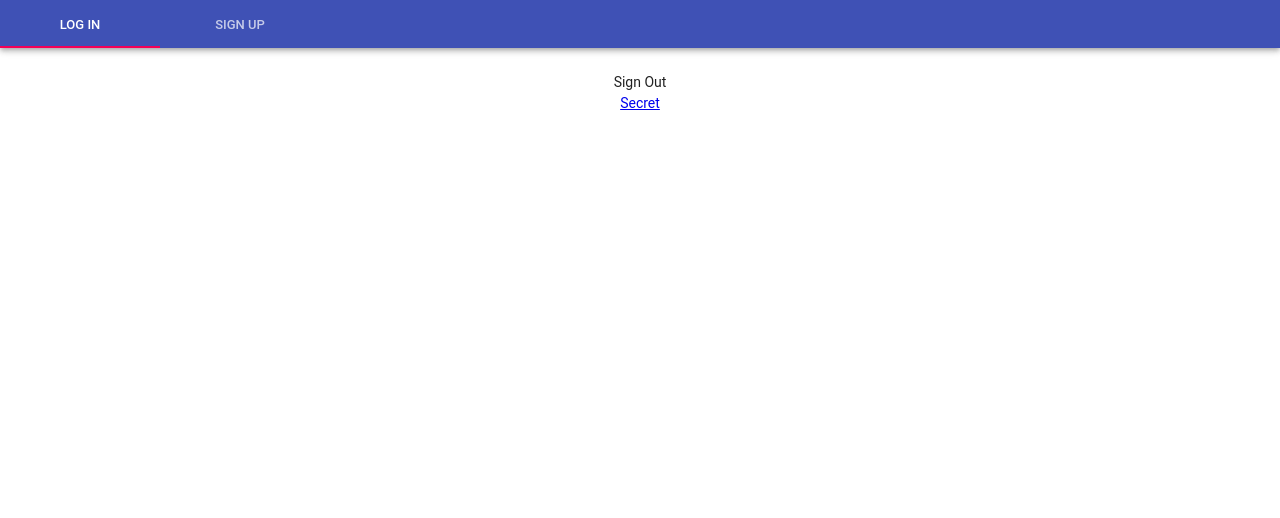
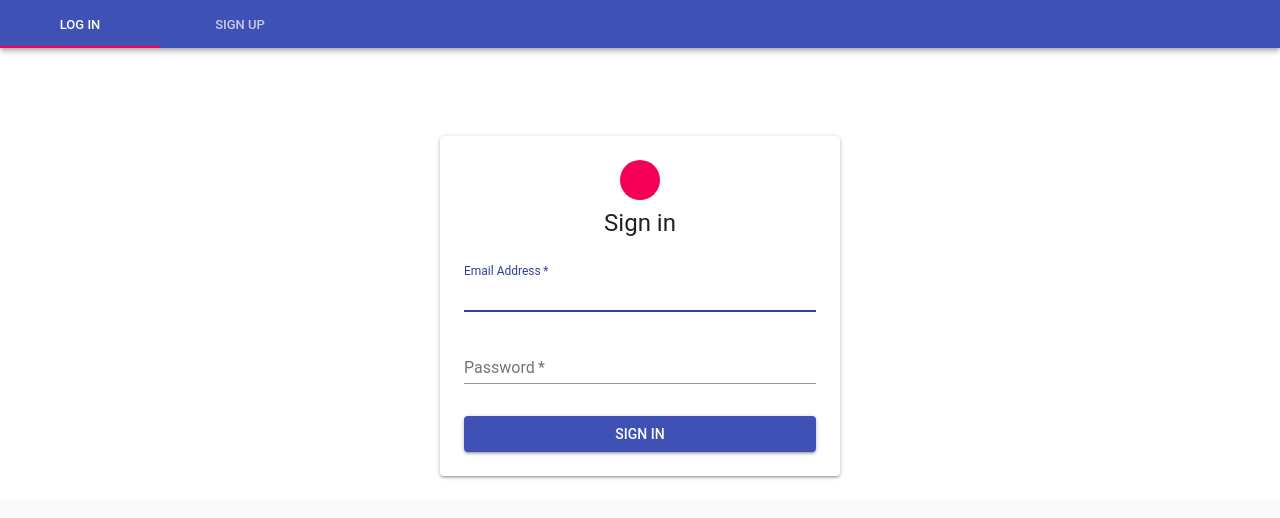
Before and after one commit to katiemacaulay/TeacherScheduler, a React (Create React App) app in the folder teacherscheduler/client/: page / in a window 1280 px wide. Shown: the top 518 px of the page. Built offline with nearby package versions, Linux system fonts and the light colour scheme.

Commit message:
adding styling an d localsStorage working- next step post

```diff
--- a/teacherscheduler/client/src/Components/LogInTab.js
+++ b/teacherscheduler/client/src/Components/LogInTab.js
@@ -6,7 +6,7 @@ import Tab from '@material-ui/core/Tab';
 import AppBar from '@material-ui/core/AppBar';
 import Typography from '@material-ui/core/Typography';
 import SignUp from "./SignUp/SignUpSlider";
-import LogIn from "./LogIn"
+import LogIn from "./SignUp/SignIn"
 
 
 function TabContainer(props) {
--- /dev/null
+++ b/teacherscheduler/client/src/Components/SignUp/ConfirmPage.js
@@ -0,0 +1,57 @@
+import React from 'react';
+import PropTypes from 'prop-types';
+import { withStyles } from '@material-ui/core/styles';
+import Typography from '@material-ui/core/Typography';
+import List from '@material-ui/core/List';
+import ListItem from '@material-ui/core/ListItem';
+import ListItemText from '@material-ui/core/ListItemText';
+
+const styles = theme => ({
+  root: {
+    ...theme.mixins.gutters(),
+    paddingTop: theme.spacing.unit * 2,
+    paddingBottom: theme.spacing.unit * 2,
+    marginBottom: 20
+  },
+});
+
+function ConfirmPage(props) {
+  const { classes } = props;
+
+
+
+  return (
+    <div>
+      <div className={classes.root} elevation={1}>
+        <Typography variant="h5" component="h3">
+          Confirm Your Information!
+        </Typography>
+        <Typography component="p">
+            <List>
+                <ListItem>
+                   First Name: {localStorage.getItem('firstName')}
+                </ListItem>
+                <ListItem>
+                    Last Name: {localStorage.getItem('lastName')}
+                </ListItem>
+                <ListItem>
+                    Email: {localStorage.getItem('email')}
+                </ListItem>
+                <ListItem>
+                    Username:{localStorage.getItem('username')}
+                </ListItem>
+                <ListItem>
+                    Password: *Protected*
+                </ListItem>
+            </List>
+        </Typography>
+      </div>
+    </div>
+  );
+}
+
+ConfirmPage.propTypes = {
+  classes: PropTypes.object.isRequired,
+};
+
+export default withStyles(styles)(ConfirmPage);
--- a/teacherscheduler/client/src/Components/SignUp/SignIn.js
+++ b/teacherscheduler/client/src/Components/SignUp/SignIn.js
@@ -1,64 +1,150 @@
-import React, { Component } from "react";
-import PropTypes from "prop-types";
-import { FormGroup, FormLabel, FormControl, Button } from "react-bootstrap";
+import React from 'react';
+import PropTypes from 'prop-types';
+import Avatar from '@material-ui/core/Avatar';
+import Button from '@material-ui/core/Button';
+import CssBaseline from '@material-ui/core/CssBaseline';
+import FormControl from '@material-ui/core/FormControl';
+import Input from '@material-ui/core/Input';
+import InputLabel from '@material-ui/core/InputLabel';
+import Paper from '@material-ui/core/Paper';
+import Typography from '@material-ui/core/Typography';
+import withStyles from '@material-ui/core/styles/withStyles';
 
-class SignIn extends Component {
-  constructor() {
-    super();
+const styles = theme => ({
+  main: {
+    width: 'auto',
+    display: 'block', // Fix IE 11 issue.
+    marginLeft: theme.spacing.unit * 3,
+    marginRight: theme.spacing.unit * 3,
+    [theme.breakpoints.up(400 + theme.spacing.unit * 3 * 2)]: {
+      width: 400,
+      marginLeft: 'auto',
+      marginRight: 'auto',
+    },
+  },
+  paper: {
+    marginTop: theme.spacing.unit * 8,
+    display: 'flex',
+    flexDirection: 'column',
+    alignItems: 'center',
+    padding: `${theme.spacing.unit * 2}px ${theme.spacing.unit * 3}px ${theme.spacing.unit * 3}px`,
+  },
+  avatar: {
+    margin: theme.spacing.unit,
+    backgroundColor: theme.palette.secondary.main,
+  },
+  form: {
+    width: '100%', // Fix IE 11 issue.
+    marginTop: theme.spacing.unit,
+  },
+  submit: {
+    marginTop: theme.spacing.unit * 3,
+  },
+});
 
-    this.state = {
-      username: "",
-      password: ""
-    };
-  }
+function SignIn(props) {
+  const { classes } = props;
 
-  handleSubmit(event) {
-    event.preventDefault();
-    this.props.onSignIn({
-      username: this.state.username,
-      password: this.state.password,
-    });
-  }
-
-  render() {
-    return (
-      <form onSubmit={this.handleSubmit.bind(this)}>
-        <FormGroup>
-          <FormLabel>Username</FormLabel>
-          <FormControl
-            type="email"
-            name="username"
-            onChange={e => {
-              this.setState({[e.target.name]: e.target.value});
-            }}
-            placeholder="Enter Username"
-            value={this.state.username}
-          />
-        </FormGroup>
-
-        <FormGroup>
-          <FormLabel>Password</FormLabel>
-          <FormControl
-            type="password"
-            name="password"
-            onChange={e => {
-              this.setState({[e.target.name]: e.target.value});
-            }}
-            placeholder="Enter Password"
-            value={this.state.password}
-          />
-        </FormGroup>
-
-        <Button type="submit">
-         Sign In
-       </Button>
-      </form>
-    );
-  }
+  return (
+    <main className={classes.main}>
+      <CssBaseline />
+      <Paper className={classes.paper}>
+        <Avatar className={classes.avatar}>
+        </Avatar>
+        <Typography component="h1" variant="h5">
+          Sign in
+        </Typography>
+        <form className={classes.form}>
+          <FormControl margin="normal" required fullWidth>
+            <InputLabel htmlFor="email">Email Address</InputLabel>
+            <Input id="email" name="email" autoComplete="email" autoFocus />
+          </FormControl>
+          <FormControl margin="normal" required fullWidth>
+            <InputLabel htmlFor="password">Password</InputLabel>
+            <Input name="password" type="password" id="password" autoComplete="current-password" />
+          </FormControl>
+          <Button
+            type="submit"
+            fullWidth
+            variant="contained"
+            color="primary"
+            className={classes.submit}
+          >
+            Sign in
+          </Button>
+        </form>
+      </Paper>
+    </main>
+  );
 }
 
 SignIn.propTypes = {
-  onSignIn: PropTypes.func.isRequired
+  classes: PropTypes.object.isRequired,
 };
 
-export default SignIn;
+export default withStyles(styles)(SignIn);
+
+// import React, { Component } from "react";
+// import PropTypes from "prop-types";
+// import { FormGroup, FormLabel, FormControl, Button } from "react-bootstrap";
+
+// class SignIn extends Component {
+//   constructor() {
+//     super();
+
+//     this.state = {
+//       username: "",
+//       password: ""
+//     };
+//   }
+
+//   handleSubmit(event) {
+//     event.preventDefault();
+//     this.props.onSignIn({
+//       username: this.state.username,
+//       password: this.state.password,
+//     });
+//   }
+
+//   render() {
+//     return (
+//       <form onSubmit={this.handleSubmit.bind(this)}>
+//         <FormGroup>
+//           <FormLabel>Username</FormLabel>
+//           <FormControl
+//             type="email"
+//             name="username"
+//             onChange={e => {
+//               this.setState({[e.target.name]: e.target.value});
+//             }}
+//             placeholder="Enter Username"
+//             value={this.state.username}
+//           />
+//         </FormGroup>
+
+//         <FormGroup>
+//           <FormLabel>Password</FormLabel>
+//           <FormControl
+//             type="password"
+//             name="password"
+//             onChange={e => {
+//               this.setState({[e.target.name]: e.target.value});
+//             }}
+//             placeholder="Enter Password"
+//             value={this.state.password}
+//           />
+//         </FormGroup>
+
+//         <Button type="submit">
+//          Sign In
+//        </Button>
+//       </form>
+//     );
+//   }
+// }
+
+// SignIn.propTypes = {
+//   onSignIn: PropTypes.func.isRequired
+// };
+
+// export default SignIn;
--- a/teacherscheduler/client/src/Components/SignUp/SignUp.js
+++ b/teacherscheduler/client/src/Components/SignUp/SignUp.js
@@ -28,10 +28,11 @@ class SignUp extends Component {
         <FormGroup>
           <FormLabel>Username</FormLabel>
           <FormControl
-            type="email"
+            type="username"
             name="username"
             onChange={e => {
               this.setState({[e.target.name]: e.target.value});
+              localStorage.setItem([e.target.name], e.target.value)
             }}
             placeholder="Enter Username"
             value={this.state.username}
@@ -45,6 +46,7 @@ class SignUp extends Component {
             name="password"
             onChange={e => {
               this.setState({[e.target.name]: e.target.value});
+              localStorage.setItem([e.target.name], e.target.value)
             }}
             placeholder="Enter Password"
             value={this.state.password}
--- a/teacherscheduler/client/src/Components/SignUp/SignUpSlider.js
+++ b/teacherscheduler/client/src/Components/SignUp/SignUpSlider.js
@@ -9,6 +9,7 @@ import Button from '@material-ui/core/Button';
 
 import SignUp from "./SignUp";
 import Subscribe from "./Subscribe";
+import Confirm from "./ConfirmPage"
 
 
 const styles = theme => ({
@@ -38,7 +39,7 @@ function getStepContent(step) {
     case 1:
       return <SignUp/>;
     case 2:
-      return "Confirmation"
+      return <Confirm/>
     default:
       return 'Unknown step';
   }
--- a/teacherscheduler/client/src/Components/SignUp/Subscribe.js
+++ b/teacherscheduler/client/src/Components/SignUp/Subscribe.js
@@ -47,6 +47,7 @@ class SubscribeForm extends React.Component{
             name="firstName"
             onChange={e => {
               this.setState({[e.target.name]: e.target.value});
+              localStorage.setItem([e.target.name], e.target.value);
             }}
             placeholder="Enter First Name"
             value={this.state.firstName}
@@ -57,6 +58,7 @@ class SubscribeForm extends React.Component{
             name="lastName"
             onChange={e => {
               this.setState({[e.target.name]: e.target.value});
+              localStorage.setItem([e.target.name], e.target.value)
             }}
             placeholder="Enter Last Name"
             value={this.state.lastName}
@@ -67,6 +69,7 @@ class SubscribeForm extends React.Component{
             name="email"
             onChange={e => {
               this.setState({[e.target.name]: e.target.value});
+              localStorage.setItem([e.target.name], e.target.value)
             }}
             placeholder="Enter Email Address"
             value={this.state.email}
```
